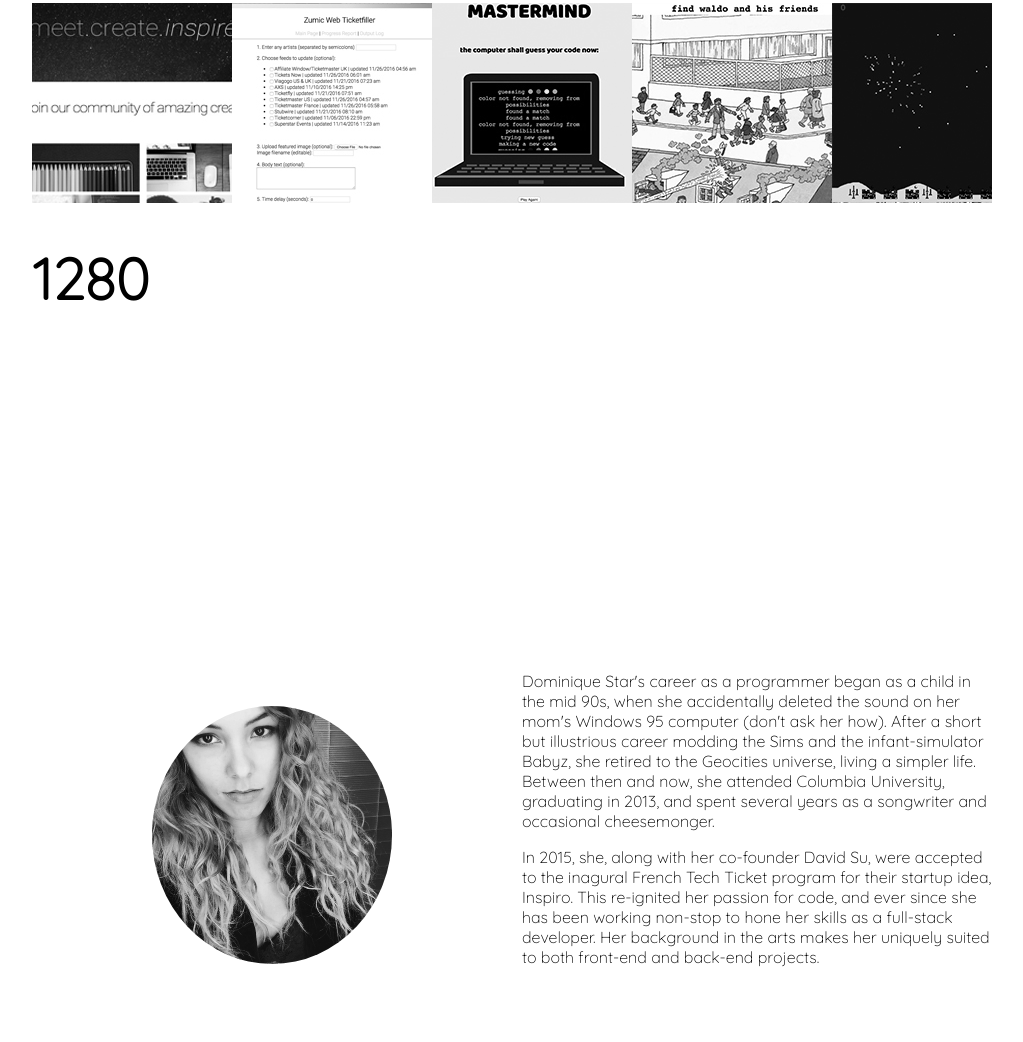
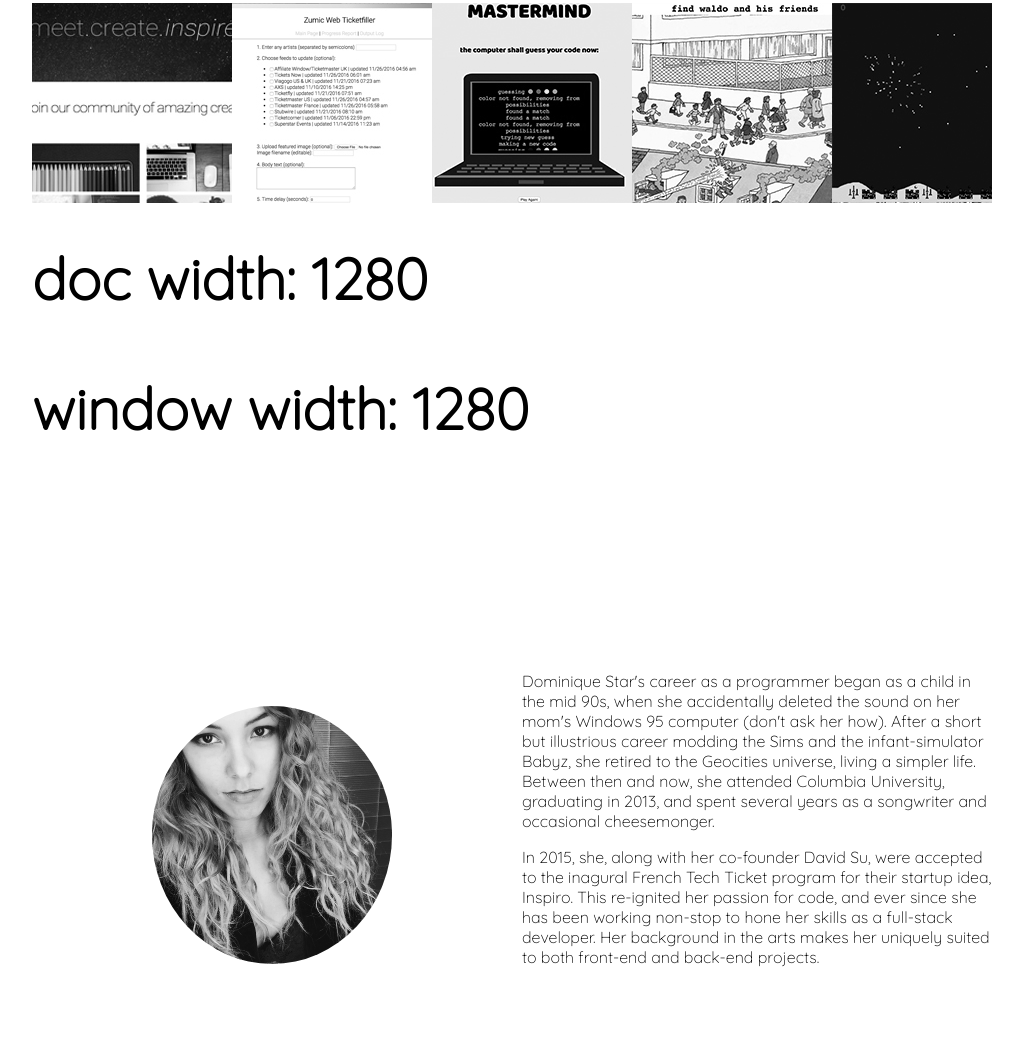
Before and after one commit to doremidom/portfoliosite, a plain HTML site: page index.html in a window 1280 px wide. Shown: the part 949-1991 px from the top of the page, without its empty margins (128-1151 px from the left). Drawn offline with Linux system fonts and the light colour scheme.

Commit message:
width testing document in depth

```diff
--- a/site.js
+++ b/site.js
@@ -115,7 +115,8 @@ $(document).ready(function() {
     );
 
     var thewidth = $(document).width()
-    $('div#width').html('<h1>'+thewidth+'</h1>')
+    var windowwidth = $(window).width()
+    $('div#width').html('<h1>doc width: '+thewidth+'</h1><br><h1>window width: ' + windowwidth + '</h1>')
 
 
 
--- a/style.css
+++ b/style.css
@@ -1,7 +1,6 @@
-
-
 html{
 	min-height: 100%;
+	width: 100vw;
 }
 body{
 	min-height: 100%;
```
